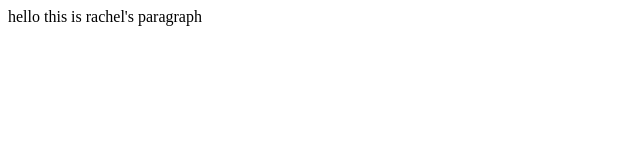
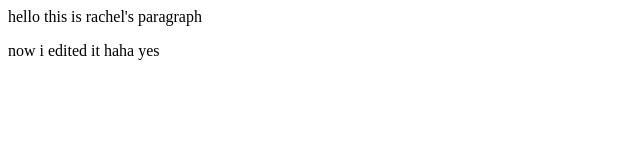
Before and after one commit to Rachelferns/localrepo, a plain HTML site: page index.html in a window 1280 px wide. Shown: the whole page, without its empty margins (0-640 px from the left). Drawn offline with Linux system fonts and the light colour scheme.

Commit message:
changed para

```diff
--- a/index.html
+++ b/index.html
@@ -1 +1,2 @@
 <p>hello this is rachel's paragraph</p>
+<P>now i edited it haha yes</P>
```
